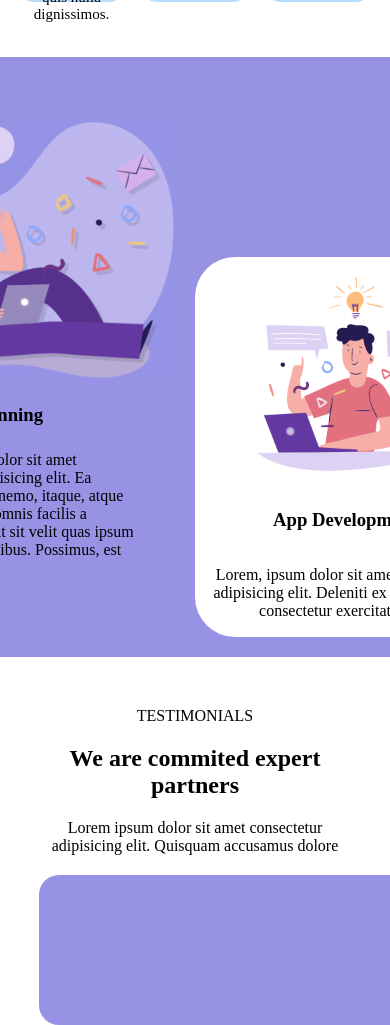
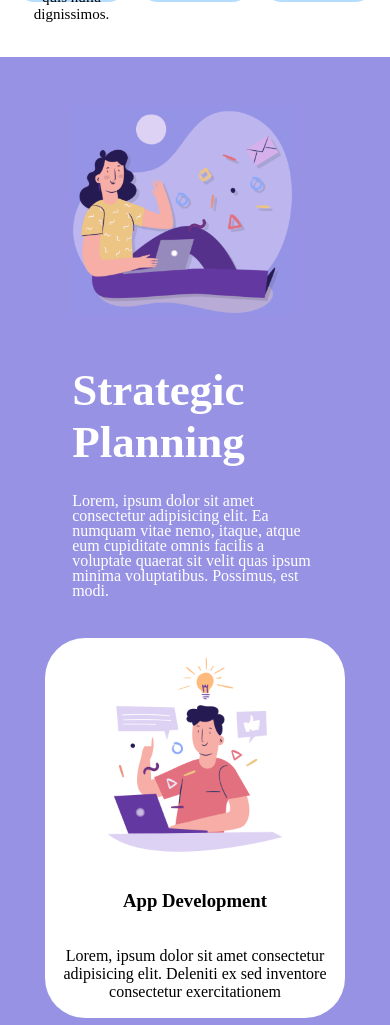
Before and after one commit to DennisEmp/htmlcss-responsive-layout, a plain HTML site: page index.html in a window 390 px wide. Shown: the part 1038-2063 px from the top of the page. Drawn offline with Linux system fonts and the light colour scheme.

Commit message:
section 2 tablet complete

```diff
--- a/index.html
+++ b/index.html
@@ -73,7 +73,7 @@
                 <div class="column-left">
                     <img src="img/planning1.png" alt="">
                     <h3>Strategic Planning</h3>
-                    <p>Lorem, ipsum dolor sit amet consectetur adipisicing elit. Ea numquam vitae nemo, itaque, atque eum cupiditate omnis facilis a voluptate quaerat sit velit quas ipsum minima voluptatibus. Possimus, est modi.</p>
+                    <p id="column-left-txt">Lorem, ipsum dolor sit amet consectetur adipisicing elit. Ea numquam vitae nemo, itaque, atque eum cupiditate omnis facilis a voluptate quaerat sit velit quas ipsum minima voluptatibus. Possimus, est modi.</p>
                 </div>
                 <div class="column-right">
                     <div class="card2">
--- a/style.css
+++ b/style.css
@@ -449,4 +449,34 @@ footer {
         flex-direction: column;
         justify-content: space-around;
     }
+
+    .container2 {
+        display: flex;
+        flex-direction: column;
+    }
+
+    .column-left {
+        width: 90%;
+        margin-top: 50px;
+    }
+
+    .column-left img {
+        width: 90%;
+        margin-bottom: 25px;
+    }
+
+    .column-left h3 {
+        color: #fff;
+        font-size: 45px;
+    }
+
+    #column-left-txt {
+        color: #fff;
+        line-height: 15px;
+    }
+
+    .column-right {
+        margin-bottom: 60px;
+        margin-top: -210px;
+    }
 }
```
